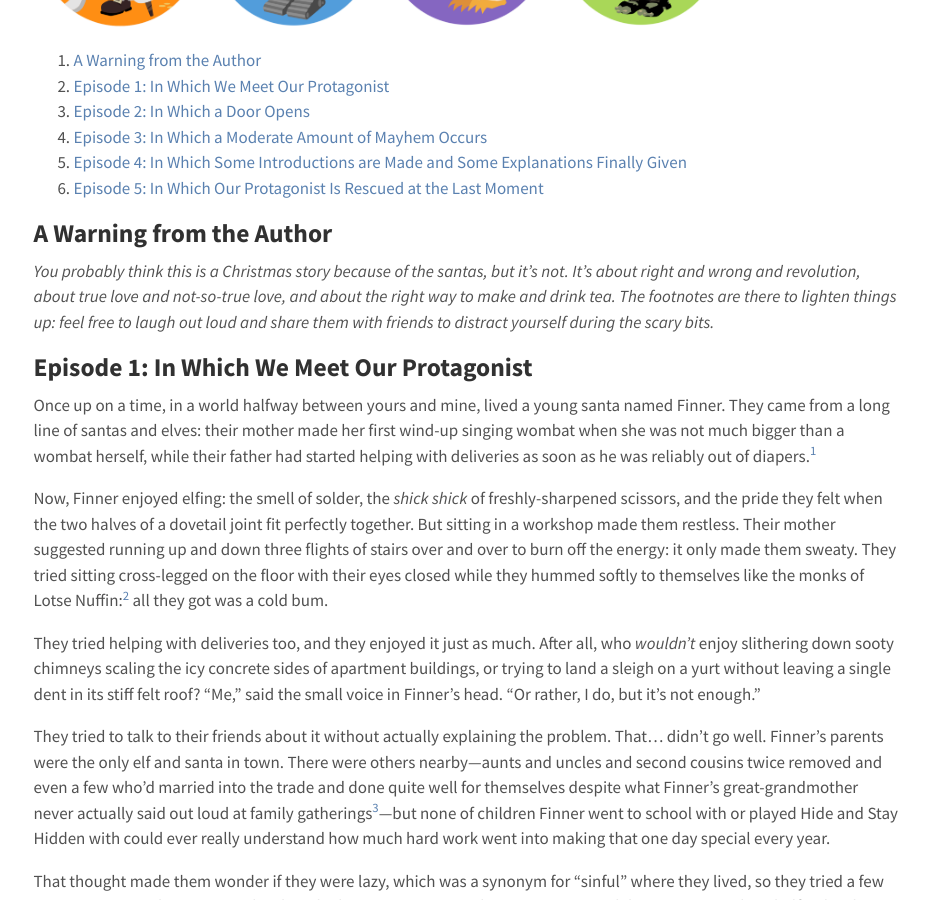
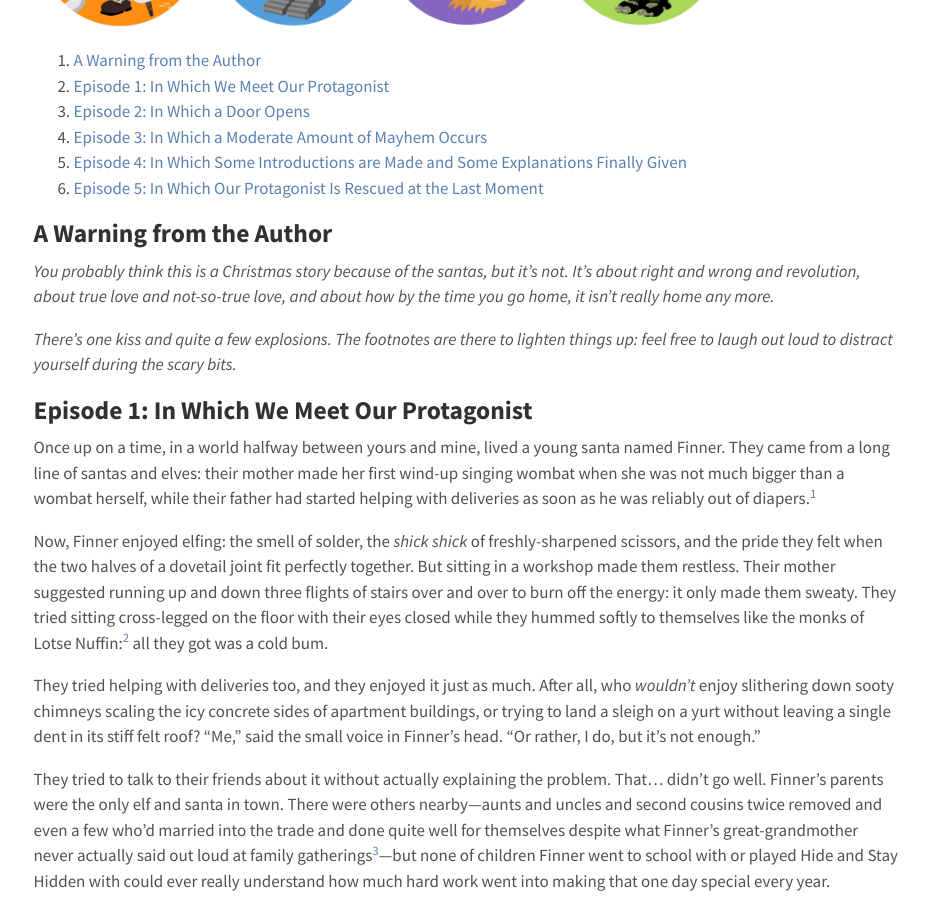
Before and after one commit to gvwilson/sensibleadventures, a Jekyll site: the page built from santas/santas.md, in a window 1280 px wide and 900 px high, scrolled down 324 px. Shown: the whole window, without its empty margins (173-1102 px from the left). Built offline with Jekyll 4.4.1, drawn with Linux system fonts in a browser that asks for light colours; nearby versions of some CDN libraries.

Commit message:
Rewriting preface

```diff
--- a/santas/santas.md
+++ b/santas/santas.md
@@ -24,10 +24,12 @@
 but it's not.
 It's about right and wrong and revolution,
 about true love and not-so-true love,
-and about the right way to make and drink tea.
+and about how by the time you go home,
+it isn't really home any more.*
+
+*There's one kiss and quite a few explosions.
 The footnotes are there to lighten things up:
-feel free to laugh out loud and share them with friends
-to distract yourself during the scary bits.*
+feel free to laugh out loud to distract yourself during the scary bits.*
 
 </section>
 
```
